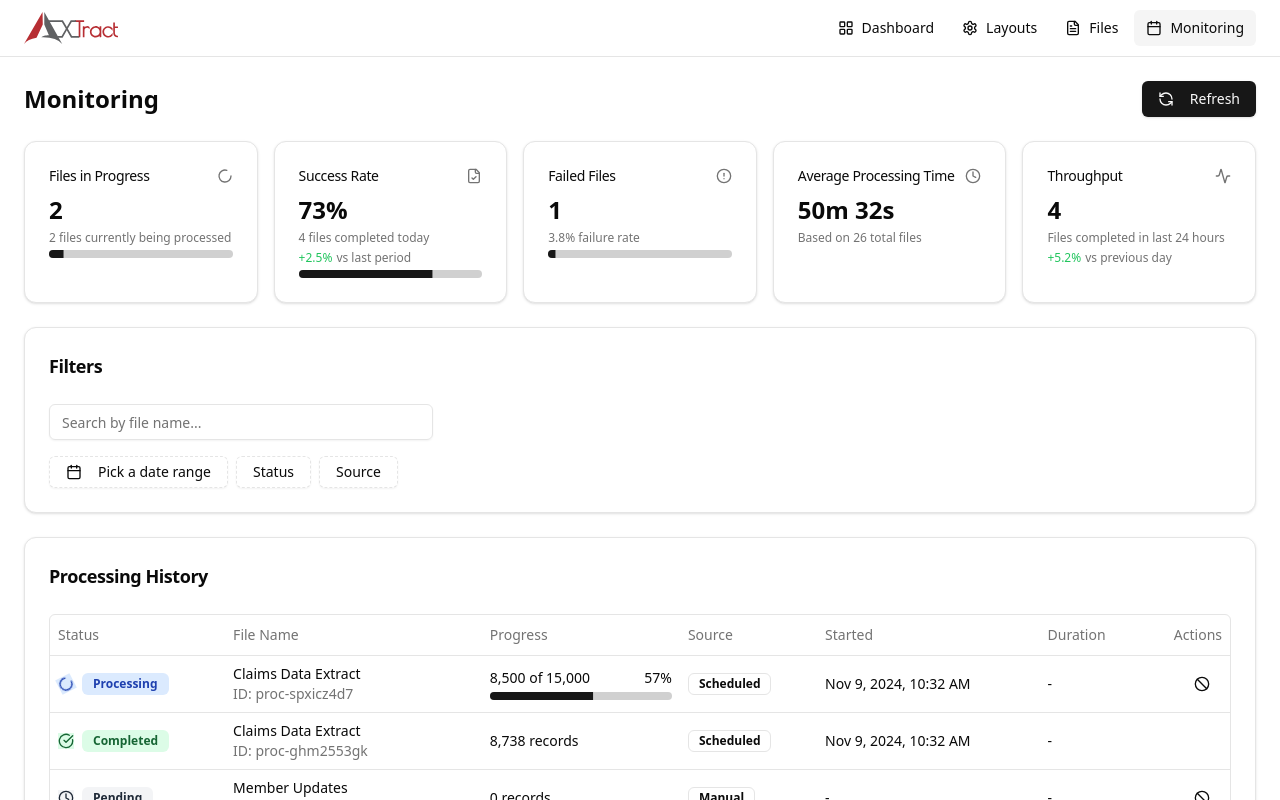
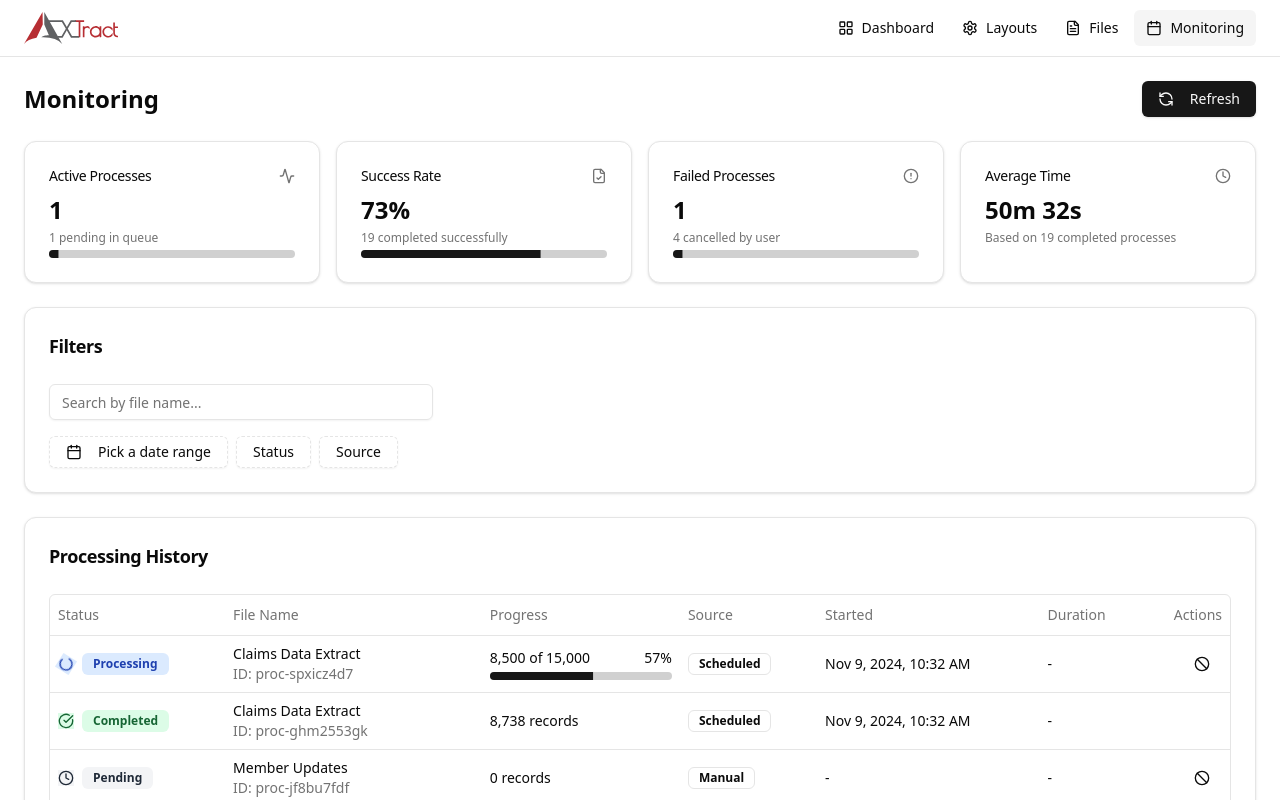
Before and after one commit to accionlabs/axtract-ui, a React (Vite) app: page /monitoring in a window 1280 px wide. Shown: the top 800 px of the page. Built offline with nearby package versions, Linux system fonts and the light colour scheme.

Commit message:
updated monitoring

```diff
--- a/src/features/monitoring/Monitoring.tsx
+++ b/src/features/monitoring/Monitoring.tsx
@@ -1,4 +1,6 @@
 // src/features/monitoring/components/Monitoring.tsx
+
+// src/features/monitoring/Monitoring.tsx
 
 import React from 'react';
 import { useToast } from "@/hooks/use-toast";
@@ -24,22 +26,26 @@ import {
 
 import { MonitoringFilters } from './types';
 import { MonitoringStats, MonitoringFiltersBar, MonitoringTable } from './components';
-import {
-  mockMonitoringData,
-  calculateMockStats,
-  initialFilters
-} from './mockData';
+import { useAppState } from '@/context/AppStateContext';
+import { initialFilters } from './mockData';
 
 export function Monitoring() {
-  // State
+  // Get state and actions from context
+  const {
+    state: { processes, files },
+    updateProcessStatus,
+    updateFileStatus
+  } = useAppState();
+
+  // Local state
   const [isLoading, setIsLoading] = React.useState(false);
   const [filters, setFilters] = React.useState<MonitoringFilters>(initialFilters);
   const [processToCancel, setProcessToCancel] = React.useState<string | null>(null);
   const { toast } = useToast();
 
-  // Filtered data (in real app, this would be an API call)
+  // Filter data
   const filteredData = React.useMemo(() => {
-    let filtered = [...mockMonitoringData];
+    let filtered = [...processes];
 
     // Apply filters
     if (filters.fileName) {
@@ -78,7 +84,7 @@ export function Monitoring() {
     });
 
     return filtered;
-  }, [filters]);
+  }, [processes, filters]);
 
   // Paginated data
   const paginatedData = React.useMemo(() => {
@@ -87,17 +93,13 @@ export function Monitoring() {
     return filteredData.slice(startIndex, endIndex);
   }, [filteredData, filters.page, filters.pageSize]);
 
-  // Stats calculation
-  const stats = React.useMemo(() =>
-    calculateMockStats(filteredData),
-    [filteredData]
-  );
-
   // Filter change handler
   const handleFiltersChange = (newFilters: Partial<MonitoringFilters>) => {
     setFilters(current => ({
       ...current,
-      ...newFilters
+      ...newFilters,
+      // Reset to first page when filters change (except for page changes)
+      page: 'page' in newFilters ? newFilters.page || 1 : 1
     }));
   };
 
@@ -105,8 +107,22 @@ export function Monitoring() {
   const handleRetry = async (processId: string) => {
     setIsLoading(true);
     try {
-      // Simulate API call
-      await new Promise(resolve => setTimeout(resolve, 1000));
+      const process = processes.find(p => p.processId === processId);
+      if (!process) throw new Error('Process not found');
+
+      // Update process status to pending
+      updateProcessStatus(processId, 'pending');
+
+      // Simulate processing
+      setTimeout(() => {
+        updateProcessStatus(processId, 'processing');
+
+        // Simulate completion after random time
+        setTimeout(() => {
+          const success = Math.random() > 0.3; // 70% success rate
+          updateProcessStatus(processId, success ? 'completed' : 'failed');
+        }, Math.random() * 3000 + 2000);
+      }, 1000);
 
       toast({
         title: "Process Retry Initiated",
@@ -133,8 +149,19 @@ export function Monitoring() {
 
     setIsLoading(true);
     try {
-      // Simulate API call
-      await new Promise(resolve => setTimeout(resolve, 1000));
+      const process = processes.find(p => p.processId === processToCancel);
+      if (!process) throw new Error('Process not found');
+
+      // Update process status
+      updateProcessStatus(processToCancel, 'cancelled');
+
+      // Update associated file status if exists
+      if (process.fileId) {
+        const file = files.find(f => f.id === process.fileId);
+        if (file && file.status === 'active') {
+          updateFileStatus(file.id, 'inactive');
+        }
+      }
 
       toast({
         title: "Process Cancelled",
@@ -152,24 +179,34 @@ export function Monitoring() {
     }
   };
 
-  // Initial data fetch
-  const fetchData = async () => {
+  // Auto-refresh functionality
+  React.useEffect(() => {
+    const autoUpdateProcess = () => {
+      processes.forEach(process => {
+        if (process.status === 'processing') {
+          // Randomly complete or fail processes
+          if (Math.random() > 0.7) { // 30% chance to complete/fail
+            const success = Math.random() > 0.2; // 80% success rate
+            updateProcessStatus(
+              process.processId,
+              success ? 'completed' : 'failed'
+            );
+          }
+        }
+      });
+    };
+
+    const interval = setInterval(autoUpdateProcess, 5000);
+    return () => clearInterval(interval);
+  }, [processes, updateProcessStatus]);
+
+  // Manual refresh handler
+  const handleRefresh = () => {
     setIsLoading(true);
-    try {
-      // Simulate API call
-      await new Promise(resolve => setTimeout(resolve, 1000));
-    } finally {
+    // Simulate refresh delay
+    setTimeout(() => {
       setIsLoading(false);
-    }
-  };
-
-  React.useEffect(() => {
-    fetchData();
-  }, []); // Initial fetch only
-
-  // Refresh handler
-  const handleRefresh = () => {
-    fetchData();
+    }, 1000);
   };
 
   return (
@@ -190,7 +227,10 @@ export function Monitoring() {
       </div>
 
       {/* Stats Cards */}
-      <MonitoringStats stats={stats} isLoading={isLoading} />
+      <MonitoringStats
+        processes={processes}
+        isLoading={isLoading}
+      />
 
       {/* Filter Bar */}
       <Card>
--- a/src/features/monitoring/components/MonitoringStats.tsx
+++ b/src/features/monitoring/components/MonitoringStats.tsx
@@ -1,18 +1,57 @@
 // src/features/monitoring/components/MonitoringStats.tsx
 
-import { MonitoringStatsData } from "../types";
+import { useMemo } from 'react';
+import { FileProcessingDetails } from '../types';
 import { Card, CardContent, CardHeader, CardTitle } from "@/components/ui/card";
 import { Progress } from "@/components/ui/progress";
-import { Loader2, FileCheck, AlertCircle, Clock, Activity } from "lucide-react";
-import { formatDuration } from "../mockData";
+import {
+  FileCheck,
+  AlertCircle,
+  Clock,
+  Activity
+} from 'lucide-react';
 import { Skeleton } from "@/components/ui/skeleton";
 
 interface MonitoringStatsProps {
-  stats: MonitoringStatsData;
+  processes: FileProcessingDetails[];
   isLoading?: boolean;
 }
 
-export function MonitoringStats({ stats, isLoading = false }: MonitoringStatsProps) {
+export function MonitoringStats({ processes, isLoading = false }: MonitoringStatsProps) {
+  // Calculate statistics
+  const stats = useMemo(() => {
+    const totalProcesses = processes.length;
+    const completedProcesses = processes.filter(p => p.status === 'completed').length;
+    const failedProcesses = processes.filter(p => p.status === 'failed').length;
+    const activeProcesses = processes.filter(p => p.status === 'processing').length;
+    const pendingProcesses = processes.filter(p => p.status === 'pending').length;
+    const cancelledProcesses = processes.filter(p => p.status === 'cancelled').length;
+
+    const successRate = totalProcesses > 0
+      ? (completedProcesses / totalProcesses) * 100
+      : 0;
+
+    // Calculate processing times for completed processes
+    const processingTimes = processes
+      .filter(p => p.status === 'completed' && p.startTime && p.endTime)
+      .map(p => new Date(p.endTime!).getTime() - new Date(p.startTime!).getTime());
+
+    const averageProcessingTime = processingTimes.length > 0
+      ? Math.round(processingTimes.reduce((a, b) => a + b, 0) / processingTimes.length / 1000)
+      : 0;
+
+    return {
+      totalProcesses,
+      completedProcesses,
+      failedProcesses,
+      activeProcesses,
+      pendingProcesses,
+      cancelledProcesses,
+      successRate: Math.round(successRate),
+      averageProcessingTime
+    };
+  }, [processes]);
+
   const StatCard = ({
     title,
     value,
@@ -72,78 +111,35 @@ export function MonitoringStats({ stats, isLoading = false }: MonitoringStatsPro
     </Card>
   );
 
-  const statsData = [
-    {
-      title: "Files in Progress",
-      value: stats.filesInProgress,
-      description: `${stats.filesInProgress} files currently being processed`,
-      icon: Loader2,
-      progress: (stats.filesInProgress / stats.totalFiles) * 100
-    },
-    {
-      title: "Success Rate",
-      value: `${stats.successRate}%`,
-      description: `${stats.completedToday} files completed today`,
-      icon: FileCheck,
-      progress: stats.successRate,
-      trend: {
-        value: 2.5, // This would come from backend comparing to previous period
-        label: "vs last period"
-      }
-    },
-    {
-      title: "Failed Files",
-      value: stats.failedFiles,
-      description: `${((stats.failedFiles / stats.totalFiles) * 100).toFixed(1)}% failure rate`,
-      icon: AlertCircle,
-      progress: (stats.failedFiles / stats.totalFiles) * 100
-    },
-    {
-      title: "Average Processing Time",
-      value: formatDuration(stats.averageProcessingTime),
-      description: `Based on ${stats.totalFiles} total files`,
-      icon: Clock
-    },
-    {
-      title: "Throughput",
-      value: stats.completedToday,
-      description: "Files completed in last 24 hours",
-      icon: Activity,
-      trend: {
-        value: 5.2, // This would come from backend
-        label: "vs previous day"
-      }
-    }
-  ];
-
   return (
-    <div className="grid gap-4 md:grid-cols-2 lg:grid-cols-5">
-      {statsData.map((stat, index) => (
-        <StatCard key={index} {...stat} />
-      ))}
+    <div className="grid gap-4 md:grid-cols-2 lg:grid-cols-4">
+      <StatCard
+        title="Active Processes"
+        value={stats.activeProcesses}
+        description={`${stats.pendingProcesses} pending in queue`}
+        icon={Activity}
+        progress={(stats.activeProcesses / Math.max(stats.totalProcesses, 1)) * 100}
+      />
+      <StatCard
+        title="Success Rate"
+        value={`${stats.successRate}%`}
+        description={`${stats.completedProcesses} completed successfully`}
+        icon={FileCheck}
+        progress={stats.successRate}
+      />
+      <StatCard
+        title="Failed Processes"
+        value={stats.failedProcesses}
+        description={`${stats.cancelledProcesses} cancelled by user`}
+        icon={AlertCircle}
+        progress={(stats.failedProcesses / Math.max(stats.totalProcesses, 1)) * 100}
+      />
+      <StatCard
+        title="Average Time"
+        value={`${Math.floor(stats.averageProcessingTime / 60)}m ${stats.averageProcessingTime % 60}s`}
+        description={`Based on ${stats.completedProcesses} completed processes`}
+        icon={Clock}
+      />
     </div>
   );
 }
-
-// Loading state component
-export function MonitoringStatsLoading() {
-  return (
-    <div className="grid gap-4 md:grid-cols-2 lg:grid-cols-5">
-      {Array.from({ length: 5 }).map((_, i) => (
-        <Card key={i}>
-          <CardHeader className="flex flex-row items-center justify-between space-y-0 pb-2">
-            <Skeleton className="h-4 w-[100px]" />
-            <Skeleton className="h-4 w-4" />
-          </CardHeader>
-          <CardContent>
-            <div className="space-y-2">
-              <Skeleton className="h-8 w-28" />
-              <Skeleton className="h-4 w-48" />
-              <Skeleton className="h-2 w-full mt-3" />
-            </div>
-          </CardContent>
-        </Card>
-      ))}
-    </div>
-  );
-}
```
